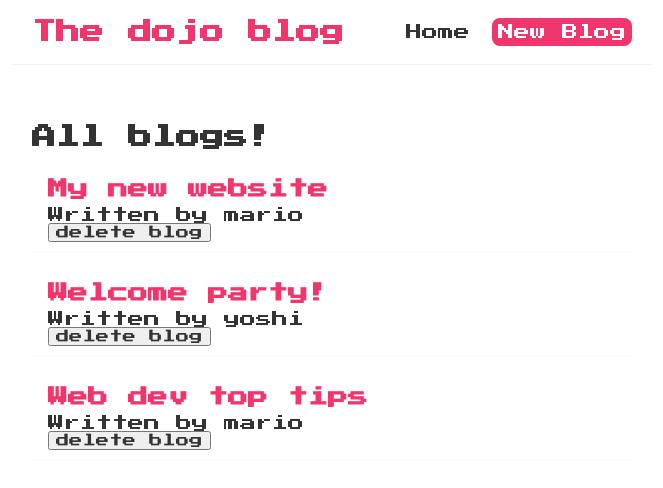
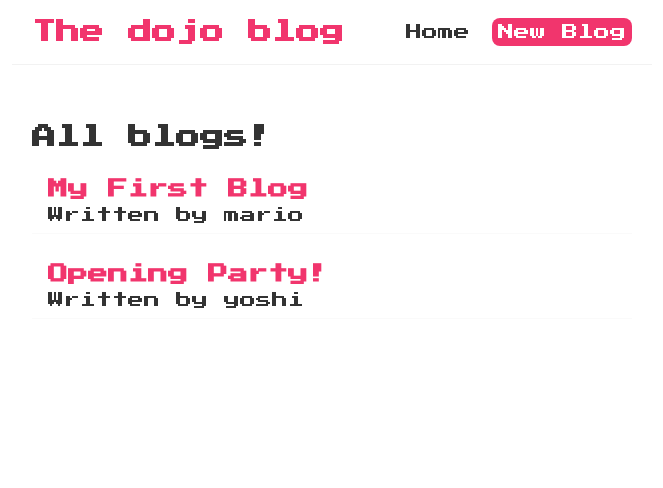
Before and after one commit to Panibo/dojo-blog, a React (Vite) app: page / in a window 1280 px wide. Shown: the top 488 px of the page, without its empty margins (308-971 px from the left). Built offline with nearby package versions, Linux system fonts and the light colour scheme; data requests are answered from the project's data file.

Commit message:
Lesson 17

```diff
--- a/src/BlogList.jsx
+++ b/src/BlogList.jsx
@@ -1,4 +1,4 @@
-const BlogList = ({ blogs, title, handleDelete }) => {
+const BlogList = ({ blogs, title }) => {
 
     return (
         <div className="blog-list">
@@ -7,7 +7,6 @@
                 <div className="blog-preview" key={blog.id}>
                     <h2>{blog.title}</h2>
                     <p>Written by {blog.author}</p>
-                    <button onClick={() => handleDelete(blog.id)}>delete blog</button>
                 </div>
             ))}
         </div>
--- a/src/Home.jsx
+++ b/src/Home.jsx
@@ -3,27 +3,21 @@
 
 const Home = () => {
 
-    const [blogs, setBlogs] = useState([
-        { title: "My new website", body: "lorem ipsum...", author: "mario", id: 1 },
-        { title: "Welcome party!", body: "lorem ipsum...", author: "yoshi", id: 2 },
-        { title: "Web dev top tips", body: "lorem ipsum...", author: "mario", id: 3 }
-    ]);
-
-    const [name, setName] = useState("mario");
-
-    const handleDelete = (id) => {
-        const newBlogs = blogs.filter(blog => blog.id !== id);
-
-        setBlogs(newBlogs);
-    }
+    const [blogs, setBlogs] = useState(null);
 
     useEffect(() => {
-        console.log("use effect ran");
+        fetch("http://localhost:8000/blogs")
+            .then(res => {
+                return res.json();
+            })
+            .then(data => {
+                setBlogs(data);
+            })
     }, []);
 
     return (
         <div className="home">
-            <BlogList blogs={blogs} title="All blogs!" handleDelete={handleDelete} />
+            {blogs && <BlogList blogs={blogs} title="All blogs!" />}
         </div>
     );
 }
```
